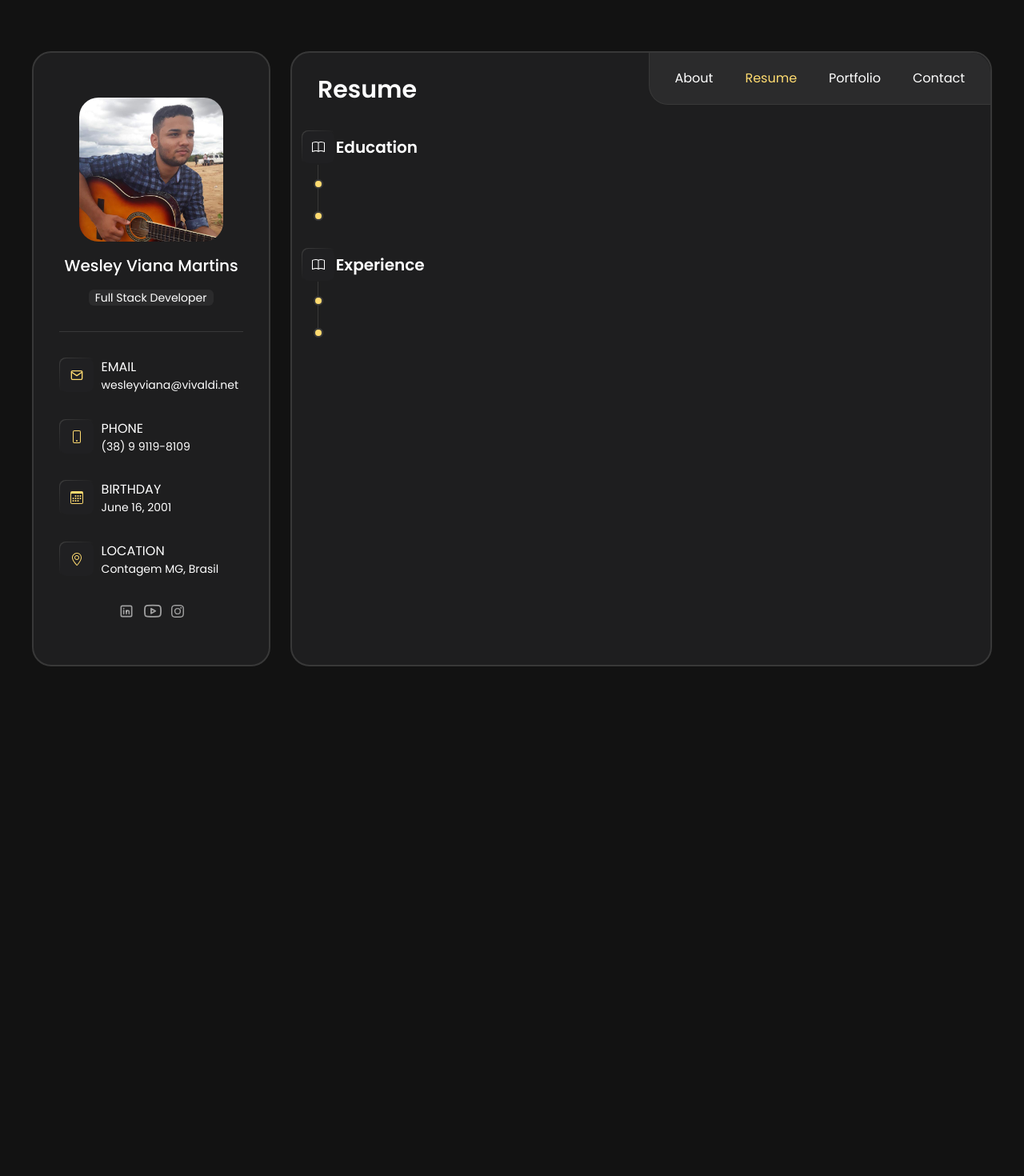
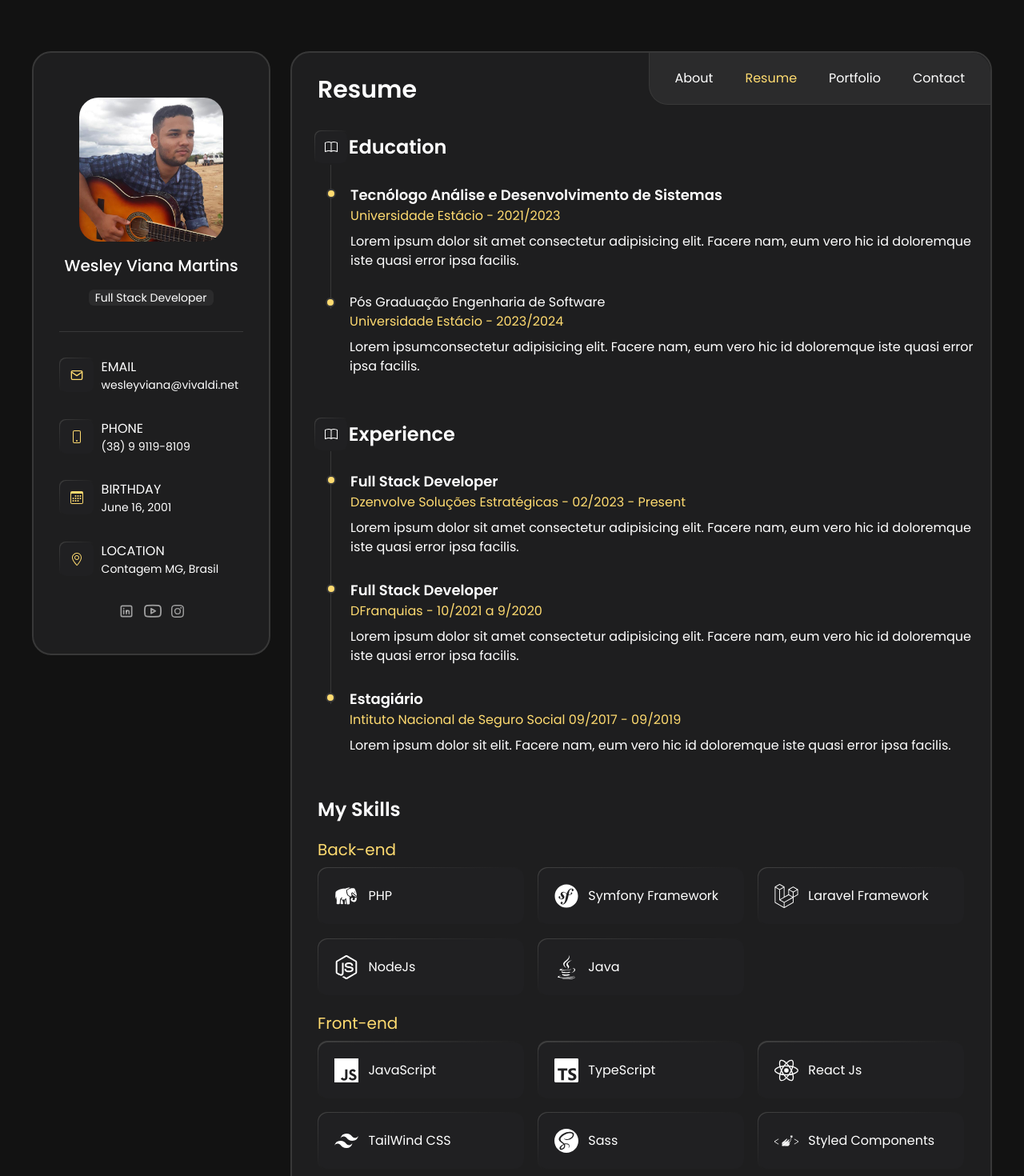
Before and after one commit to wesleyvianam/site-portifolio, a React (Vite) app: page /resume in a window 1280 px wide. Shown: the top 1470 px of the page at 80% size. Before the commit the page ends 833 px from the top, so only its background shows below. Built offline with nearby package versions, Linux system fonts and the light colour scheme.

Commit message:
created resume

```diff
--- a/src/Components/Profile/index.tsx
+++ b/src/Components/Profile/index.tsx
@@ -7,7 +7,7 @@ import {FiYoutube} from 'react-icons/fi'
 
 export default function Profile() {
     return (
-        <aside className='py-14 border-2 border-[#383838] px-8 bg-[#1e1e1f] rounded-3xl w-[20rem] sticky'>
+        <aside className='py-14 border-2 border-[#383838] px-8 bg-[#1e1e1f] rounded-3xl w-[20rem] sticky h-[755px]'>
 
             <div>
                 <figure className="flex justify-center">
--- a/src/page/About/Index.tsx
+++ b/src/page/About/Index.tsx
@@ -13,7 +13,7 @@ export default function About() {
             <Navbar children={'About'}/>
 
             <div className="px-8">
-                <p className="pb-2">Lorem ipsum dolor, reprehenderit aliquam deserunt ex dolor, incidunt sit sunt provident perferendis dignissimos quia, dolorum, eligendi enim possimus fuga error inventore.</p>
+                <p className="pb-5">Lorem ipsum dolor, reprehenderit aliquam deserunt ex dolor, incidunt sit sunt provident perferendis dignissimos quia, dolorum, eligendi enim possimus fuga error inventore.</p>
                 <p>Lorem ipsum dolor, sit amet consectetur adipisicing elit. Quaerat similique molestiae reprehenderit aliquam deserunt ex dolor, incidunt sit sunt provident perferendis dignissimos quia, dolorum, eligendi enim possimus fuga error inventore.</p>
             </div>
 
--- a/src/page/App.tsx
+++ b/src/page/App.tsx
@@ -7,10 +7,10 @@ function App() {
   const [count, setCount] = useState(0)
 
   return (
-    <div className="content-app mt-16">
+    <div className="content-app mt-16 mb-16">
       <Profile />
 
-      <section className='border-2 border-[#383838] bg-[#1e1e1f] rounded-3xl w-[60rem]'>
+      <section className='border-2 border-[#383838] bg-[#1e1e1f] rounded-3xl w-[60rem] pb-8'>
         <RouteApp />
       </section>
     </div>
--- a/src/page/Resume/index.tsx
+++ b/src/page/Resume/index.tsx
@@ -1,5 +1,8 @@
 import Navbar from "../../Components/Navbar";
 import {BsBook} from 'react-icons/bs'
+import {GiElephant} from 'react-icons/gi'
+import {FaSymfony, FaLaravel, FaJava} from 'react-icons/fa'
+import {SiTypescript, SiJavascript, SiReact, SiTailwindcss, SiSass, SiStyledcomponents, SiNodedotjs} from 'react-icons/si'
 
 export default function Resume() {
     return (
@@ -7,45 +10,147 @@ export default function Resume() {
             <Navbar children={'Resume'} />
 
 
-            <div className="ml-4 flex items-center relative right-1">
+            <div className="mx-7 flex items-center">
                     <div className="bg-gradient-card rounded-lg">
                         <div className="p-3 rounded-lg bg-[#202022]">
                             <BsBook className=""/>
                         </div>
                     </div>
-                    <h2 className="font-semibold text-xl">Education</h2>
+                    <h2 className="font-semibold text-2xl">Education</h2>
             </div>
-            <ol className="relative border-l border-[#383838] dark:border-gray-700 mx-8 p-3 mb-10">
-                <li className="mb-10 ml-4">
+            <ol className="mb-8 ml-3">
+                <li className="pb-12 ml-4 relative border-l border-[#383838] dark:border-gray-700 left-5 p-6">
                     <div className="absolute w-3 h-3 bg-gold-color rounded-full mt-1.5 -left-1.5 border-2 border-[#383838] dark:border-gray-900 dark:bg-gray-700"></div>
+                    <div className="pb-2">
+                        <h3 className="font-semibold text-lg">Tecnólogo Análise e Desenvolvimento de Sistemas</h3>
+                        <small className="text-gold-color text-base">Universidade Estácio - 2021/2023</small>
+                    </div>
+                    <p>Lorem ipsum dolor sit amet consectetur adipisicing elit. Facere nam, eum vero hic id doloremque iste quasi error ipsa facilis.</p>
                 </li>
-                <li className="mb-10 ml-4">
+                <li className="ml-4 relative bottom-5 left-5 px-6">
                     <div className="absolute w-3 h-3 bg-gold-color rounded-full mt-1.5 -left-1.5 border-2 border-[#383838] dark:border-gray-900 dark:bg-gray-700"></div>
-                </li>
-                <li className="ml-4">
-                    <div className="absolute w-3 h-3 bg-gold-color rounded-full mt-1.5 -left-1.5 border-2 border-[#383838] dark:border-gray-900 dark:bg-gray-700"></div>
+                    <div className="pb-2">
+                        <h3>Pós Graduação Engenharia de Software</h3>
+                        <small className="text-gold-color text-base">Universidade Estácio - 2023/2024</small>
+                    </div>
+                    <p>Lorem ipsumconsectetur adipisicing elit. Facere nam, eum vero hic id doloremque iste quasi error ipsa facilis.</p>
                 </li>
             </ol>
 
-            <div className="ml-4 flex items-center relative right-1">
-                    <div className="bg-gradient-card rounded-lg">
-                        <div className="p-3 rounded-lg bg-[#202022]">
-                            <BsBook className=""/>
-                        </div>
+            <div className="mx-7 flex items-center">
+                <div className="bg-gradient-card rounded-lg">
+                    <div className="p-3 rounded-lg bg-[#202022]">
+                        <BsBook className=""/>
                     </div>
-                    <h2 className="font-semibold text-xl">Experience</h2>
+                </div>
+                <h2 className="font-semibold text-2xl">Experience</h2>
             </div>
-            <ol className="relative border-l border-[#383838] dark:border-gray-700 mx-8 p-3">
-                <li className="mb-10 ml-4">
+            <ol className="mb-8 ml-3">
+                <li className="pb-1 ml-4 relative border-l border-[#383838] dark:border-gray-700 left-5 p-6">
                     <div className="absolute w-3 h-3 bg-gold-color rounded-full mt-1.5 -left-1.5 border-2 border-[#383838] dark:border-gray-900 dark:bg-gray-700"></div>
+                    <div className="pb-2">
+                        <h3 className="font-semibold text-lg">Full Stack Developer</h3>
+                        <small className="text-gold-color text-base">Dzenvolve Soluções Estratégicas - 02/2023 - Present</small>
+                    </div>
+                    <p>Lorem ipsum dolor sit amet consectetur adipisicing elit. Facere nam, eum vero hic id doloremque iste quasi error ipsa facilis.</p>
                 </li>
-                <li className="mb-10 ml-4">
+                <li className="pb-12 ml-4 relative border-l border-[#383838] dark:border-gray-700 left-5 p-6">
                     <div className="absolute w-3 h-3 bg-gold-color rounded-full mt-1.5 -left-1.5 border-2 border-[#383838] dark:border-gray-900 dark:bg-gray-700"></div>
+                    <div className="pb-2">
+                        <h3 className="font-semibold text-lg">Full Stack Developer</h3>
+                        <small className="text-gold-color text-base">DFranquias - 10/2021 a 9/2020</small>
+                    </div>
+                    <p>Lorem ipsum dolor sit amet consectetur adipisicing elit. Facere nam, eum vero hic id doloremque iste quasi error ipsa facilis.</p>
                 </li>
-                <li className="ml-4">
+                <li className="ml-4 relative bottom-5 left-5 px-6">
                     <div className="absolute w-3 h-3 bg-gold-color rounded-full mt-1.5 -left-1.5 border-2 border-[#383838] dark:border-gray-900 dark:bg-gray-700"></div>
+                    <div className="pb-2">
+                        <h3 className="font-semibold text-lg">Estagiário</h3>
+                        <small className="text-gold-color text-base">Intituto Nacional de Seguro Social   09/2017 - 09/2019</small>
+                    </div>
+                    <p>Lorem ipsum dolor sit elit. Facere nam, eum vero hic id doloremque iste quasi error ipsa facilis.</p>
                 </li>
             </ol>
+
+            <div className="px-8">
+                <h2 className="font-semibold text-2xl mb-5">My Skills</h2>
+                <div className="mb-5">
+                    <h3 className="mb-2 text-xl text-gold-color">Back-end</h3>
+                    <ul className="grid grid-cols-3 gap-4">
+                        <li className="bg-gradient-card rounded-xl">
+                            <div className="bg-[#202022] rounded-xl p-5 flex items-center">
+                                <GiElephant className="text-3xl mr-3"/>
+                                <span>PHP</span>
+                            </div>
+                        </li>
+                        <li className="bg-gradient-card rounded-xl">
+                            <div className="bg-[#202022] rounded-xl p-5 flex items-center">
+                                <FaSymfony className="text-3xl mr-3"/>
+                                Symfony Framework
+                            </div>
+                        </li>
+                        <li className="bg-gradient-card rounded-xl">
+                            <div className="bg-[#202022] rounded-xl p-5 flex items-center">
+                                <FaLaravel className="text-3xl mr-3"/>
+                                Laravel Framework
+                            </div>
+                        </li>
+                        <li className="bg-gradient-card rounded-xl">
+                            <div className="bg-[#202022] rounded-xl p-5 flex items-center">
+                                <SiNodedotjs className="text-3xl mr-3"/>
+                                NodeJs
+                            </div>
+                        </li>
+                        <li className="bg-gradient-card rounded-xl">
+                            <div className="bg-[#202022] rounded-xl p-5 flex items-center">
+                                <FaJava className="text-3xl mr-3"/>
+                                Java
+                            </div>
+                        </li>
+                    </ul>
+                </div>
+                <div>
+                    <h3 className="mb-2 text-xl text-gold-color">Front-end</h3>
+                    <ul className="grid grid-cols-3 gap-4">
+                        <li className="bg-gradient-card rounded-xl">
+                            <div className="bg-[#202022] rounded-xl p-5 flex items-center">
+                                <SiJavascript className="text-3xl mr-3"/>
+                                JavaScript
+                            </div>
+                        </li>
+                        <li className="bg-gradient-card rounded-xl">
+                            <div className="bg-[#202022] rounded-xl p-5 flex items-center">
+                                <SiTypescript className="text-3xl mr-3"/>
+                                TypeScript
+                            </div>
+                        </li>
+                        <li className="bg-gradient-card rounded-xl">
+                            <div className="bg-[#202022] rounded-xl p-5 flex items-center">
+                                <SiReact className="text-3xl mr-3"/>
+                                React Js
+                            </div>
+                        </li>
+                        <li className="bg-gradient-card rounded-xl">
+                            <div className="bg-[#202022] rounded-xl p-5 flex items-center">
+                                <SiTailwindcss className="text-3xl mr-3"/>
+                                TailWind CSS
+                            </div>
+                        </li>
+                        <li className="bg-gradient-card rounded-xl">
+                            <div className="bg-[#202022] rounded-xl p-5 flex items-center">
+                                <SiSass className="text-3xl mr-3"/>
+                                Sass
+                            </div>
+                        </li>
+                        <li className="bg-gradient-card rounded-xl">
+                            <div className="bg-[#202022] rounded-xl p-5 flex items-center">
+                                <SiStyledcomponents className="text-3xl mr-3"/>
+                                Styled Components
+                            </div>
+                        </li>
+                    </ul>
+                </div>
+            </div>
         </div>
     )
 }
```
